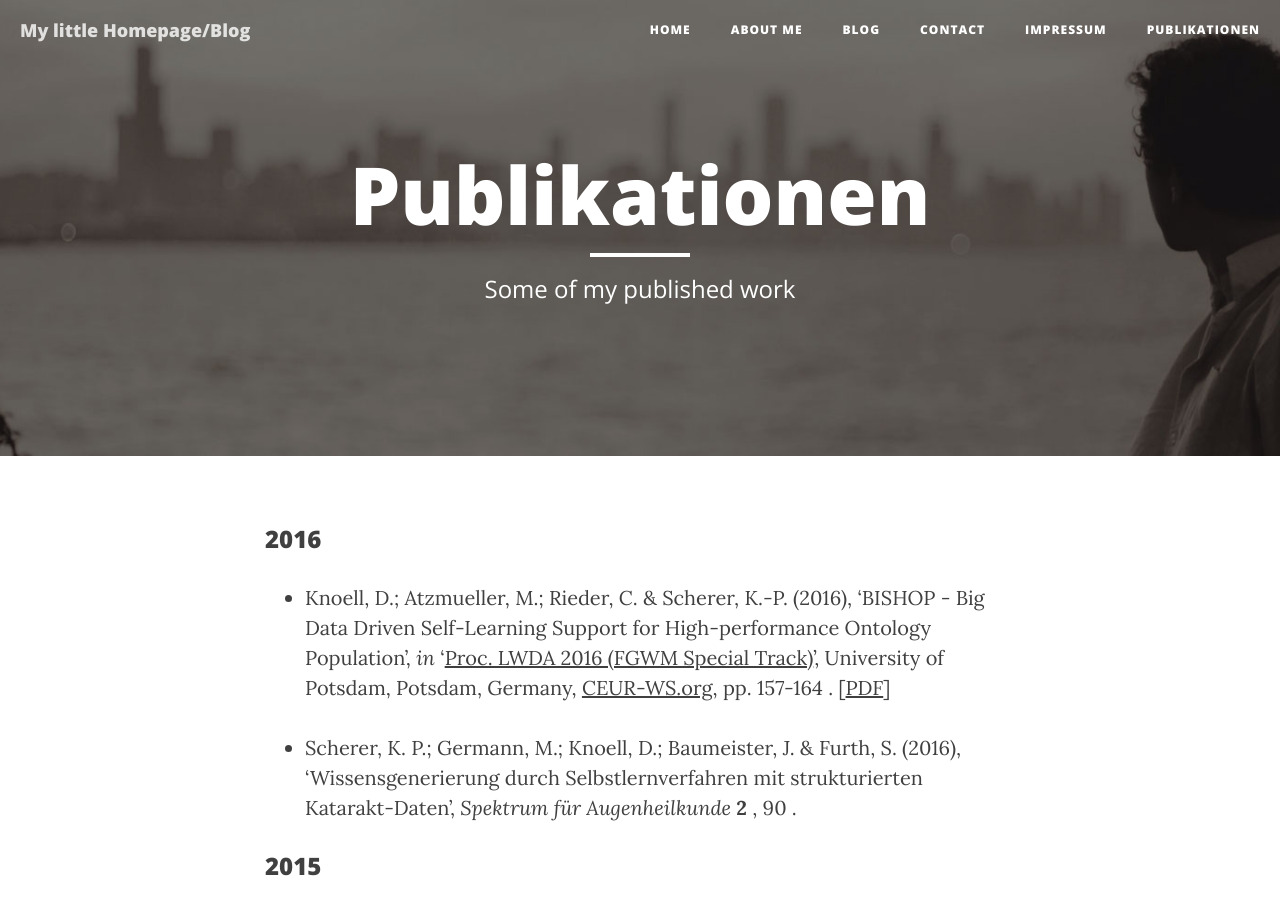
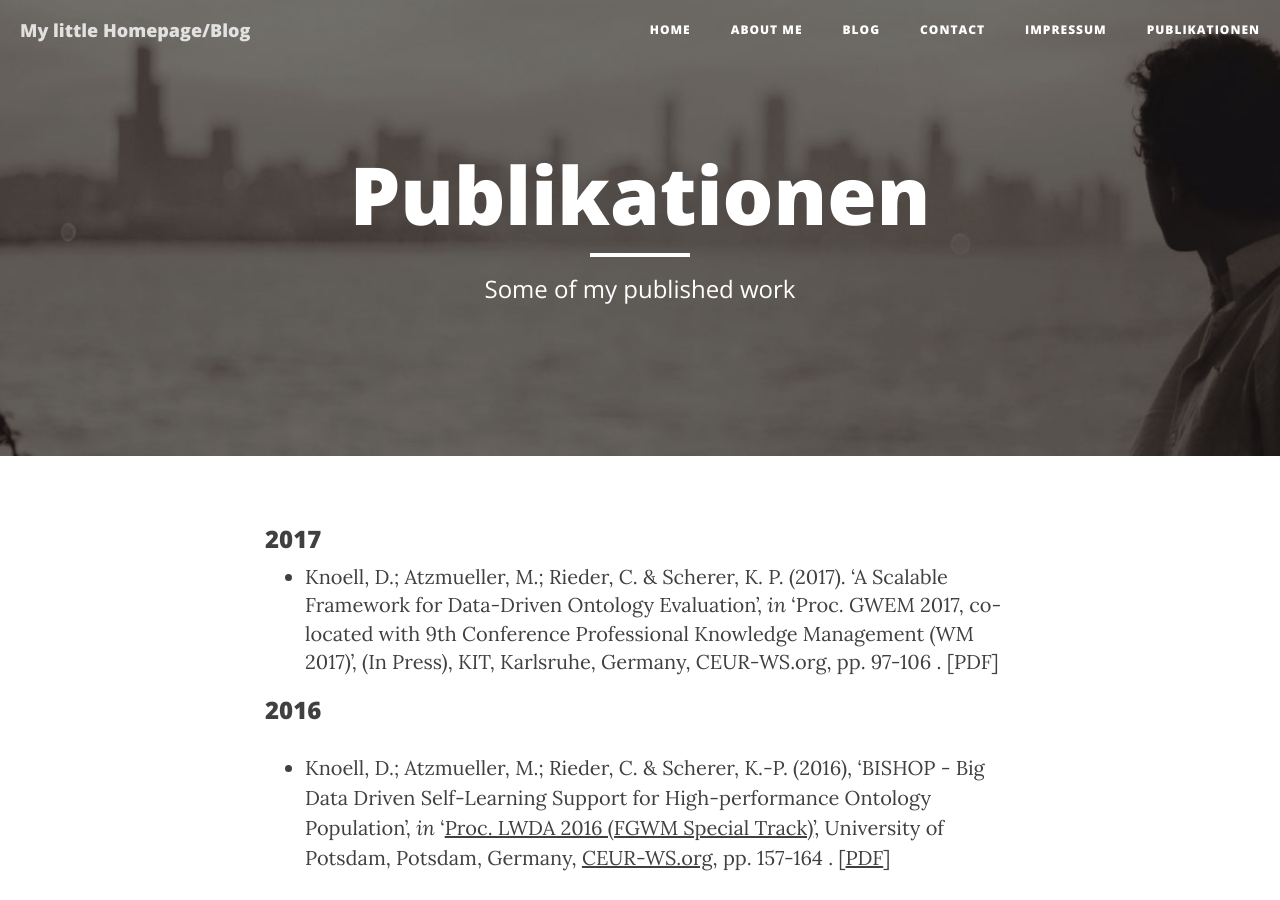
Before and after one commit to Danny4927/danny4927.github.io, a Jekyll site: the page built from publikationen.md, in a window 1280 px wide and 900 px high. Built offline with Jekyll 4.4.1, drawn with Linux system fonts in a browser that asks for light colours; nearby versions of some CDN libraries.

Commit message:
updates publications

```diff
--- a/publikationen.md
+++ b/publikationen.md
@@ -4,6 +4,11 @@ description: "Some of my published work"
 layout: page
 header-img: "../img/about-bg.jpg"
 ---
+
+### 2017
+
+- Knoell, D.; Atzmueller, M.; Rieder, C. & Scherer, K. P. (2017). 'A Scalable Framework for Data-Driven Ontology Evaluation', _in_ 'Proc. [GWEM 2017](http://research.idi.ntnu.no/cbr/gwem2017/), co-located with 9th Conference Professional Knowledge Management ([WM 2017](http://wm2017.aifb.kit.edu/))', (In Press), KIT, Karlsruhe, Germany, [CEUR-WS.org](http://CEUR-WS.org/), pp. 97-106 . [[PDF](http://wm2017.aifb.kit.edu/WM2017_Proceedings.pdf)]
+
 ### 2016
 
 - Knoell, D.; Atzmueller, M.; Rieder, C. & Scherer, K.-P. (2016), 'BISHOP - Big Data Driven Self-Learning Support for High-performance Ontology Population', _in_ '[Proc. LWDA 2016 (FGWM Special Track)](http://ceur-ws.org/Vol-1670/#paper-41)', University of Potsdam, Potsdam, Germany, [CEUR-WS.org](http://CEUR-WS.org/), pp. 157-164 . [[PDF](http://ceur-ws.org/Vol-1670/paper-41.pdf)]
```
